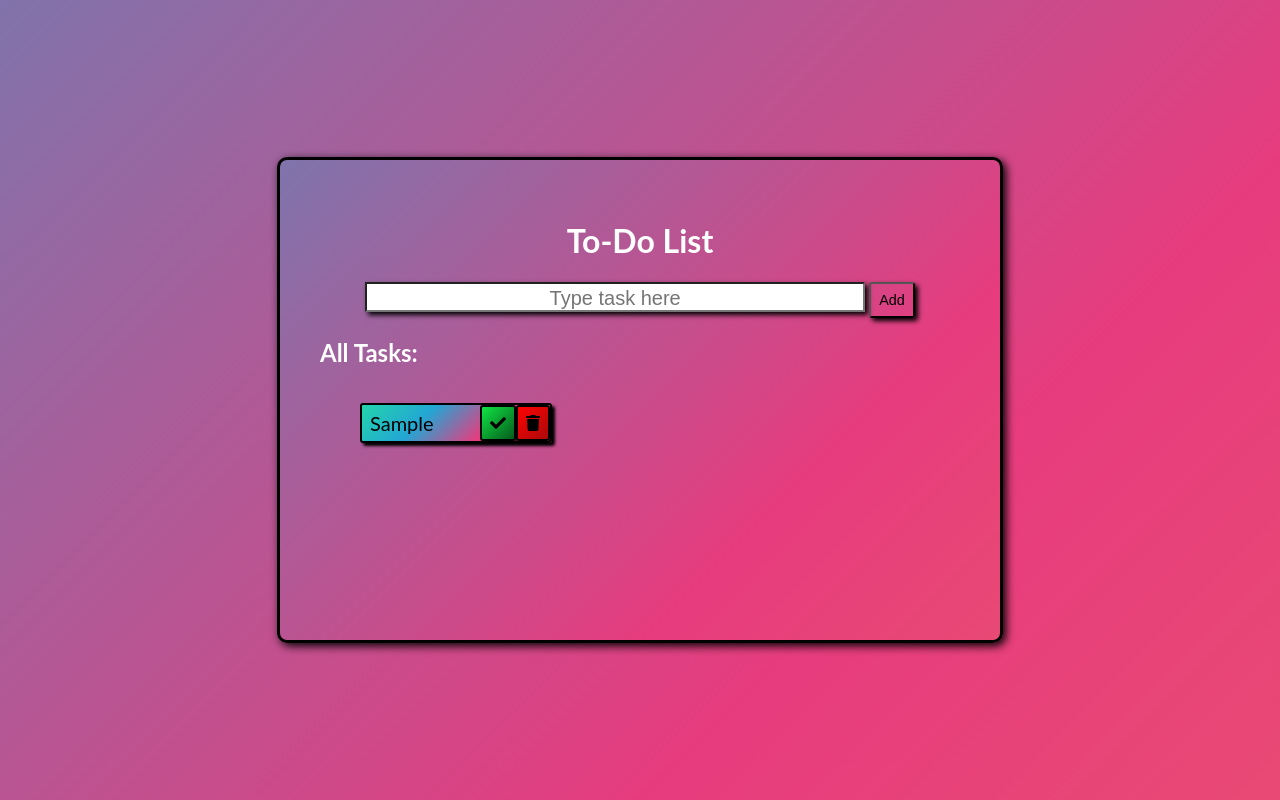
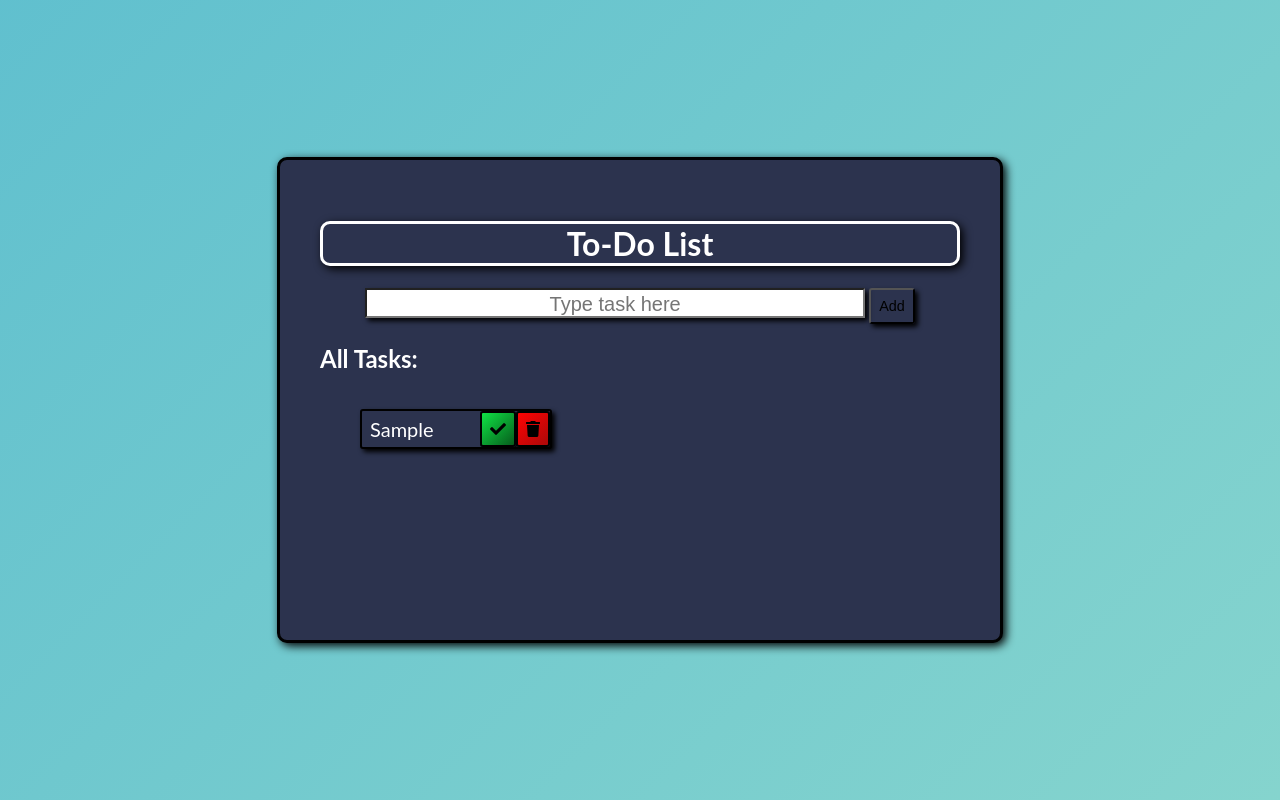
Before and after one commit to ProgChamp1/To-do-app, a plain HTML site: page index.html in a window 1280 px wide. Both pictures are taken after typing "Sample" into the empty fields and a click on the button "Add". Drawn offline with Linux system fonts and the light colour scheme.

Commit message:
commit on 'master'

```diff
--- a/style.css
+++ b/style.css
@@ -3,14 +3,9 @@ html {
 
 }
 :root {
-    --gradient: linear-gradient(
-        -45deg,
-         #EE7752,
-         #E73C7E,
-         #23A6D5,
-         #23D5AB
-    );
-}
+    --gradient: linear-gradient(315deg, #abe9cd 0%, #3eadcf 74%);
+
+    }
 
 
 body {
@@ -20,7 +15,7 @@ body {
     display:flex;
     align-items:center;
     font-family:'Lato', Arial, Sans-serif;
-    background-image: var(--gradient);
+    background-image:var(--gradient);
     justify-content: center;
     background-size: 400% 400%;
     animation: bg-anim 25s ease-in-out infinite;
@@ -42,7 +37,7 @@ body {
 
 .box {
     margin:auto;
-    background-image: var(--gradient);
+    background-color: #2c334e;
     text-align:center;
     padding: 40px;
     width: 50%;
@@ -51,19 +46,21 @@ body {
     border: 3px solid black ;
     border-radius: 10px;
     box-shadow: 3px 3px 10px black;
-    background-size: 400% 400%;
-    animation: bg-anim 25s ease-in-out infinite;
     word-break: break-word;
 }
 
 .contents {
 
     text-align: center;
-
+    justify-content: center;
 }
 
 .heading {
     color:white;
+    border: 3px solid white;
+    box-shadow: 3px 3px 10px black;
+    border-radius: 10px;
+    width: auto;
 }
 
 .heading1 {
@@ -111,9 +108,9 @@ button {
 }
 
 .todoDiv {
-    background-image: var(--gradient);
+    background-color: #2c334e;
     border: 2px solid black;
-    box-shadow: 3px 3px 3px black;
+    box-shadow: 3px 3px 5px black;
     border-radius: 3px;
     font-size: 1.25rem ;
     display:flex;
@@ -125,6 +122,7 @@ button {
 .todoItem {
     padding: 0rem 0.5rem;
     flex:1;
+    color: white;
 }
 
 .checkButton,.deleteButton {
@@ -153,6 +151,6 @@ button {
 }
 
 .fall {
-    transform: translateY(8rem), rotateZ(-20deg);
+    transform: translateY(8rem), rotateZ(20deg);
     opacity: 0;
 }
```
